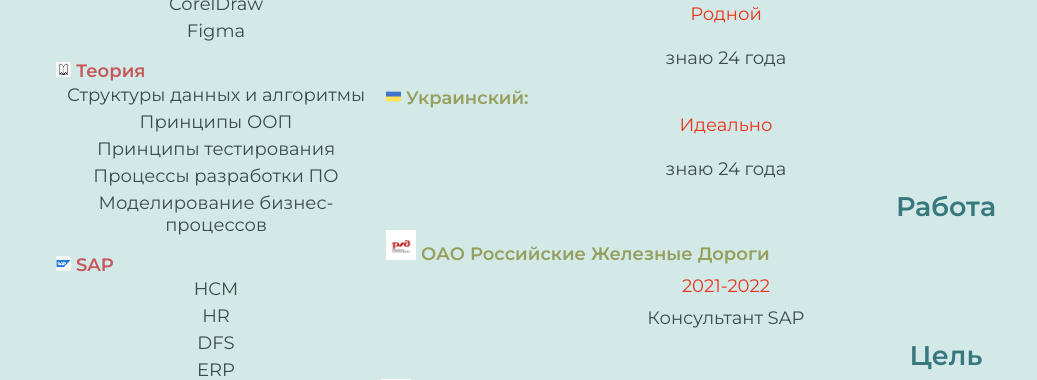
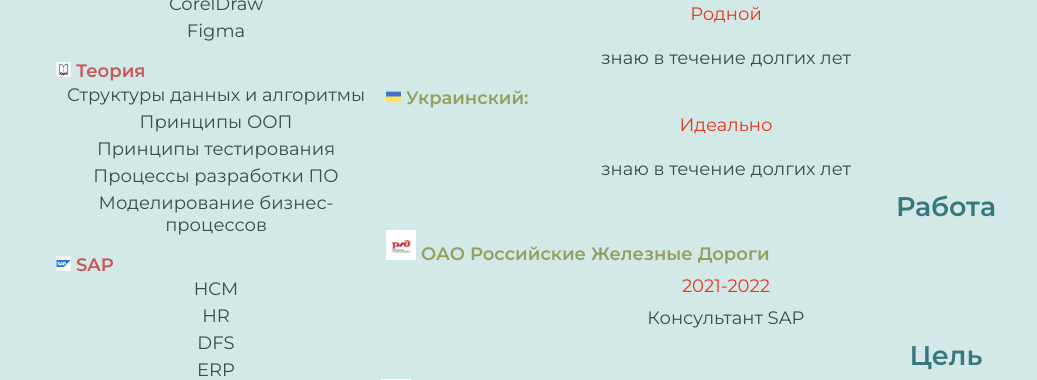
Before and after one commit to Anhubtech/just_test, a plain HTML site: page index.html in a window 1280 px wide. Shown: the part 753-1133 px from the top of the page, without its empty margins (89-1126 px from the left). Drawn offline with Linux system fonts and the light colour scheme.

Commit message:
refactor: change description

```diff
--- a/index.html
+++ b/index.html
@@ -141,9 +141,9 @@
             <dt> <div class="txtt"> <img src="du.png" alt="du" class="langpic"> Немецкий: </dt>
             <dd class="langu-date"> <div class="edu-date"> B1 </div> <br>  8 лет учебы </dd>
             <dt> <div class="txtt"> <img src="ru.png" alt="ru" class="langpic"> Русский:  </dt>
-            <dd class="langu-date"> <div class="edu-date">  Родной </div> <br>  знаю 24 года  </dd>
+            <dd class="langu-date"> <div class="edu-date">  Родной </div> <br>знаю в течение долгих лет</dd>
             <dt> <div class="txtt"> <img src="ua.png" alt="ua" class="langpic"> Украинский:  </dt>
-            <dd class="langu-date"> <div class="edu-date">  Идеально </div> <br> знаю 24 года  </dd>
+            <dd class="langu-date"> <div class="edu-date">  Идеально </div> <br>знаю в течение долгих лет</dd>
         </dl>
 
         <section class="work" id="work">
```
